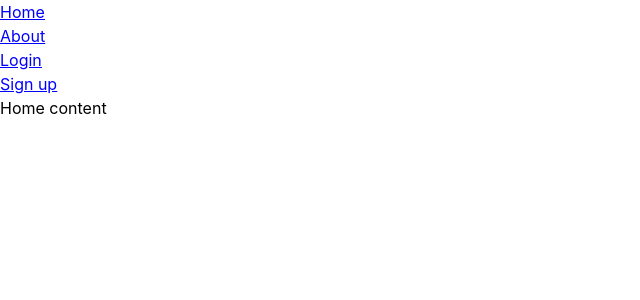
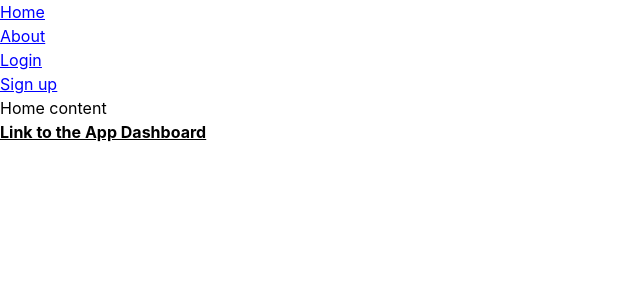
Before and after one commit to KoushaAm/Surge-Platform-SFUConnect, a React (Create React App) app in the folder frontend/: page / in a window 1280 px wide. Shown: the top 300 px of the page, without its empty margins (0-640 px from the left). Built offline with nearby package versions, Linux system fonts and the light colour scheme; no server answers.

Commit message:
Add: Link to App Dashboard

```diff
--- a/frontend/src/App.js
+++ b/frontend/src/App.js
@@ -1,4 +1,4 @@
-import { useState, useEffect } from "react";
+// import { useState, useEffect } from "react";
 import { Routes, Route } from "react-router-dom";
 import "../src/index.css";
 
@@ -16,17 +16,17 @@ import MyClubs from "./containers/MyClubs";
 import ExploreClubs from "./containers/ExploreClubs";
 
 function App() {
-  // api call to backend to get the hello world message
-  const [message, setMessage] = useState("");
-  useEffect(() => {
-    fetch("/hello")
-      .then((res) => res.text())
-      .then((res) => setMessage(res));
-  }, []);
+  //   // api call to backend to get the hello world message
+  //   const [message, setMessage] = useState("");
+  //   useEffect(() => {
+  //     fetch("/hello")
+  //       .then((res) => res.text())
+  //       .then((res) => setMessage(res));
+  //   }, []);
 
   return (
     <div>
-      <h1 className="text-3xl font-bold underline">{message}</h1>
+      {/* <h1 className="text-3xl font-bold underline">{message}</h1> */}
       <Routes>
         <Route element={<PageLayout />}>
           <Route path="/" element={<Home />} />
--- a/frontend/src/containers/Home.js
+++ b/frontend/src/containers/Home.js
@@ -2,6 +2,11 @@ const Home = () => {
   return (
     <>
       <h1>Home content</h1>
+      <div className="App font-bold underline">
+        <a href={"http://localhost:3000/app/dashboard"}>
+          Link to the App Dashboard
+        </a>
+      </div>
     </>
   );
 };
```
